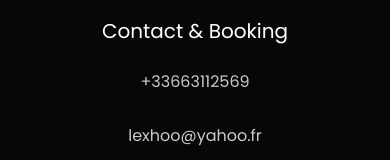
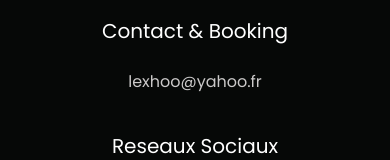
Before and after one commit to Lexhoo/lexvolution, an Angular app: page /home in a window 390 px wide. Shown: the part 4334-4494 px from the top of the page. Built offline with nearby package versions, Linux system fonts and the light colour scheme.

Commit message:
remove phone

```diff
--- a/src/app/pages/navbar/navbar.component.html
+++ b/src/app/pages/navbar/navbar.component.html
@@ -304,9 +304,9 @@
                             Contact & Booking
                         </h5>
                         <div class="info_link-box ">
-                            <a href="# ">
+                            <!-- <a href="# ">
                                 <span>+33663112569</span>
-                            </a>
+                            </a> -->
                             <a href="# ">
                                 <span> <span class="__cf_email__ ">lexhoo@yahoo.fr</span></span>
                             </a>
```
